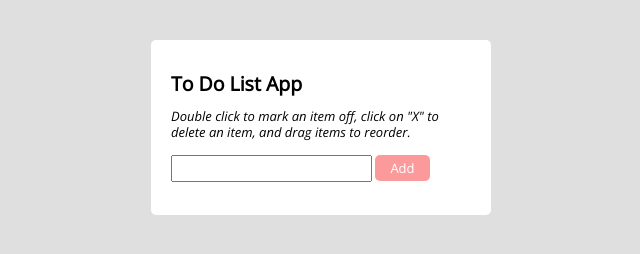
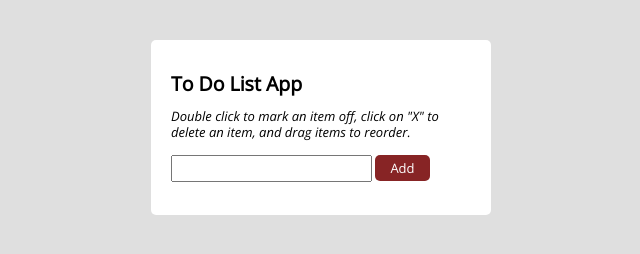
Before and after one commit to ArrowDevAI/to_do_list, a plain HTML site: page index.html in a window 1280 px wide. Shown: the whole page, without its empty margins (319-959 px from the left). Drawn offline with nearby package versions, Linux system fonts and the light colour scheme.

Commit message:
changesd button bgd color

```diff
--- a/css/styles.css
+++ b/css/styles.css
@@ -24,7 +24,7 @@ padding: 4px 15px 4px 5px;
 
 #button{
 display: inline-block;
-background-color:#fc999b;
+background-color:#872425;
 color:#ffffff;
 border-radius: 5px;
 text-align:center;
@@ -33,7 +33,7 @@ padding: 5px 15px;
 }
 
 #button:hover{
-cursor: pointer;
+cursor:crosshair;
 opacity: .8;}
 
 ol {padding-left: 20px;}
```
